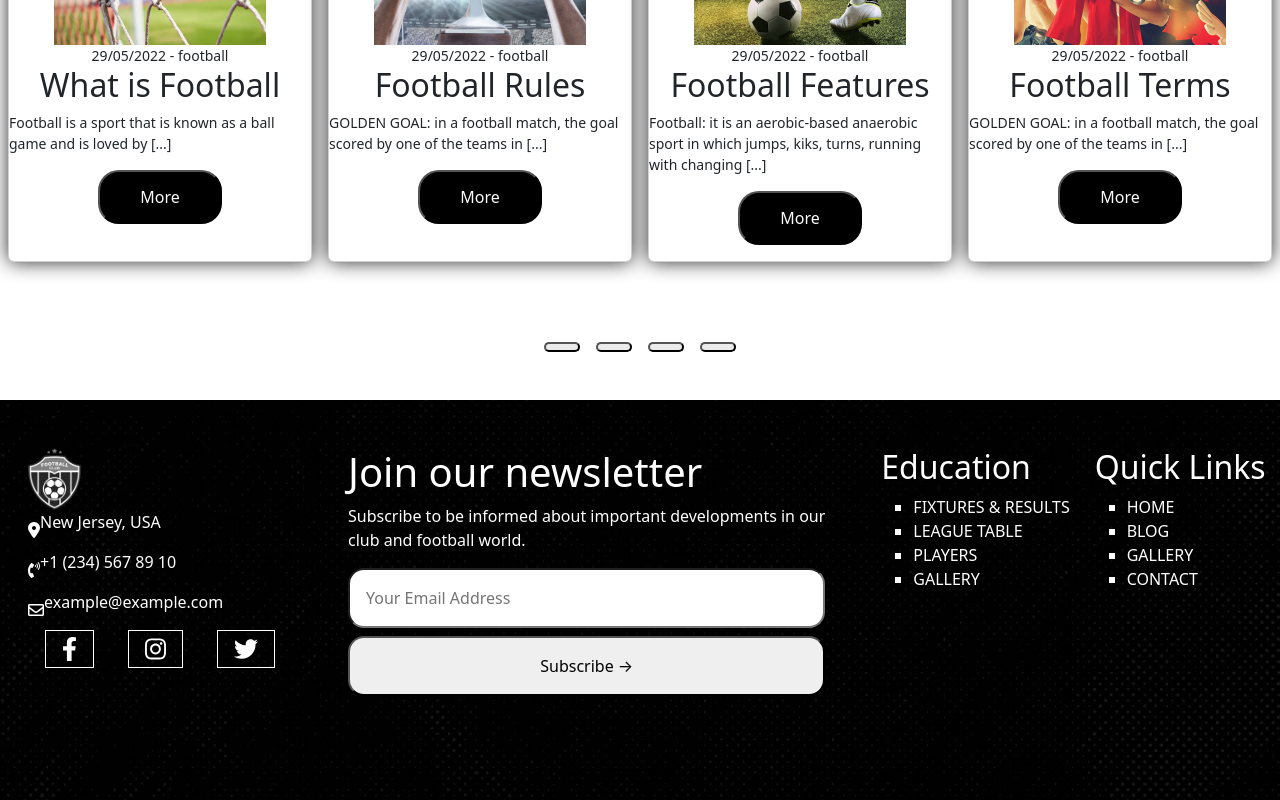
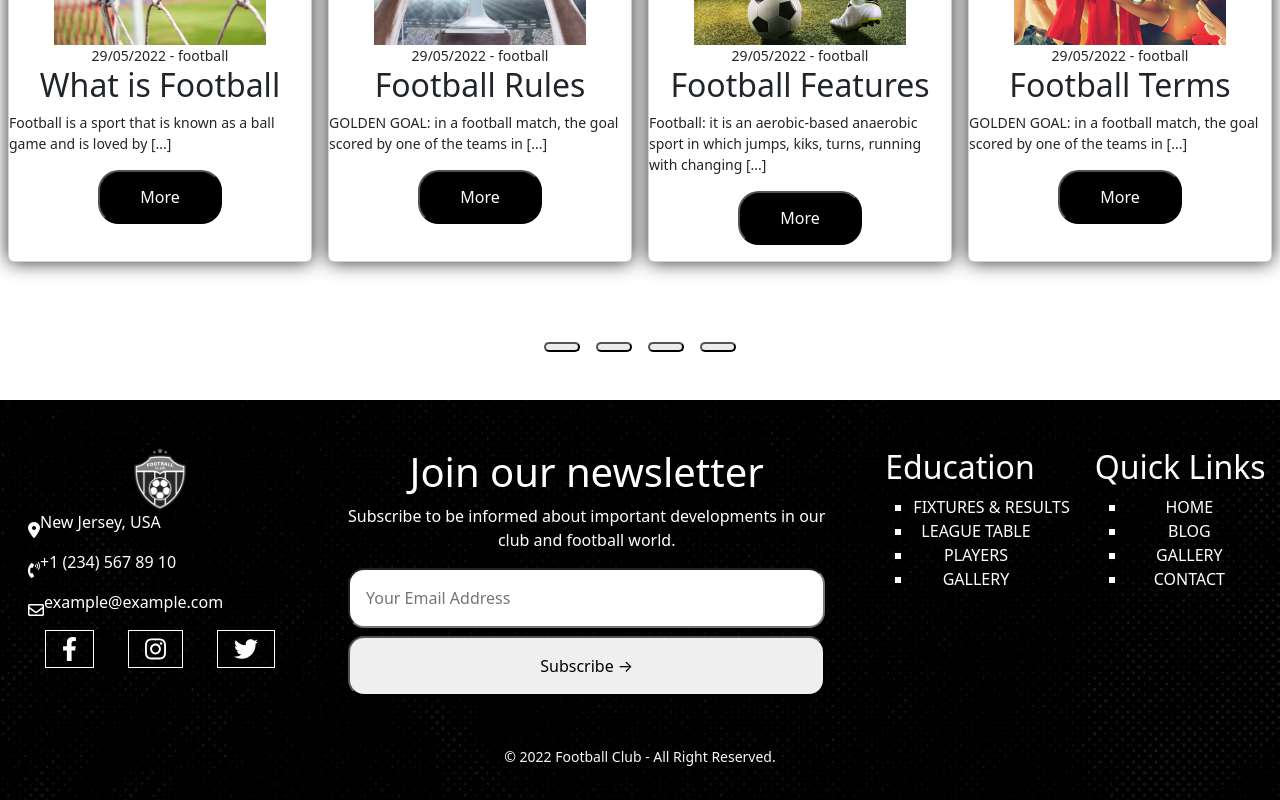
Before and after one commit to AlessioAbbati/proj-html-vuejs, a Vue app: page / in a window 1280 px wide. Shown: the part 3194-3994 px from the top of the page. Built offline with nearby package versions, Linux system fonts and the light colour scheme.

Commit message:
add copyright

```diff
--- a/src/components/AppFooter.vue
+++ b/src/components/AppFooter.vue
@@ -2,7 +2,7 @@
 
 <template>
   <footer>
-    <div class="container-fluid">
+    <div class="container-fluid text-center">
         <div class="row">
             <div class="col-md-3">
                 <div class="content d-flex flex-column">
@@ -67,6 +67,7 @@
                 </div>
             </div>
         </div>
+        <small class="text-light">&copy; 2022 Football Club - All Right Reserved.</small>
     </div>
   </footer>
 </template>
```
